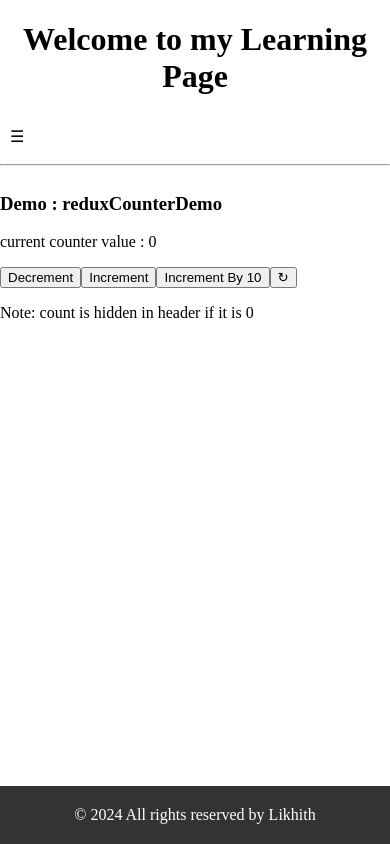
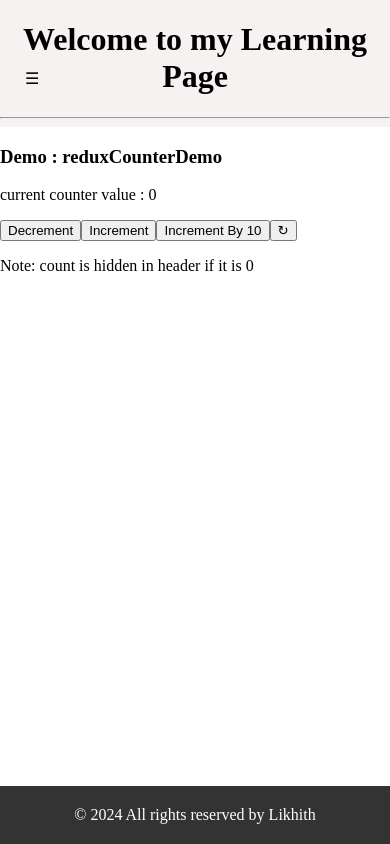
Before and after one commit to Likhith-Aningi/reactPractice, a React (Vite) app: page /demos/reduxCounterDemo in a window 390 px wide. Built offline with nearby package versions, Linux system fonts and the light colour scheme.

Commit message:
menu for mobiles optimzed

```diff
--- a/package.json
+++ b/package.json
@@ -4,7 +4,7 @@
   "version": "0.0.0",
   "type": "module",
   "scripts": {
-    "dev": "vite",
+    "dev": "vite --host",
     "build": "vite build",
     "lint": "eslint . --ext js,jsx --report-unused-disable-directives --max-warnings 0",
     "preview": "vite preview"
@@ -16,7 +16,7 @@
     "react-dom": "^18.2.0",
     "react-redux": "^9.1.1",
     "react-router-dom": "^6.22.3",
-    "react-toastify": "^10.0.5"
+    "react-toastify": "^11.0.5"
   },
   "devDependencies": {
     "@types/react": "^18.2.56",
--- a/src/App.css
+++ b/src/App.css
@@ -1,7 +1,7 @@
 :root {
   --dark-color: rgb(238, 232, 223);
   --dark-bg-color: #1d1c1c;
-  --bg-color: #fff;
+  --bg-color: #f7f2f2;
 }
 
 .app,
@@ -356,6 +356,7 @@ a.active {
   width: 300px;
   box-sizing: border-box;
 }
+
 .todo-container {
   max-width: 600px;
   margin: 0 auto;
@@ -402,7 +403,8 @@ a.active {
   margin: 3px;
   cursor: pointer;
   font-size: 14px;
-  flex-shrink: 0; /* Prevents shrinking */
+  flex-shrink: 0;
+  /* Prevents shrinking */
 }
 
 .todo-btn {
@@ -413,8 +415,10 @@ a.active {
   cursor: pointer;
   font-size: 16px;
   transition: transform 0.2s;
-  flex-shrink: 0; /* Prevents shrinking */
-  min-width: 35px; /* Fixed minimum width */
+  flex-shrink: 0;
+  /* Prevents shrinking */
+  min-width: 35px;
+  /* Fixed minimum width */
 }
 
 .todo-btn:hover {
@@ -429,6 +433,7 @@ a.active {
 .todo-btn-delete {
   background-color: rgb(211, 39, 39);
 }
+
 @media screen and (max-width: 480px) {
 
   /* for mobile view*/
@@ -450,6 +455,44 @@ a.active {
 
   .header.show-menu {
     display: flex;
+    flex-direction: column;
+    position: fixed;
+    /* make it overlay the entire screen */
+    top: 0;
+    left: 0;
+    width: 100vw;
+    height: 100vh;
+    background-color: var(--bg-color);
+    z-index: 999;
+    /* stay above everything else */
+    justify-content: center;
+    align-items: center;
+    gap: 20px;
+    overflow-y: auto;
+  }
+
+  .app-dark .header.show-menu {
+    background-color: var(--dark-bg-color);
+  }
+
+  .header.show-menu li {
+    font-size: 1.5rem;
+  }
+
+  /* Optional: style close (✕) button to stay visible */
+  .hamburger-menu {
+    position: fixed;
+    top: 7%;
+    left: 15px;
+    z-index: 1000;
+    display: block;
+    cursor: pointer;
+    padding: 10px;
+    border-radius: 50%;
+    background-color: var(--bg-color);
+  }
+  .app-dark .hamburger-menu{
+    background-color: var(--dark-bg-color);
   }
 
   .header li:not(:first-child) {
@@ -457,12 +500,6 @@ a.active {
     padding-top: 8px;
   }
 
-  .hamburger-menu {
-    display: block;
-    cursor: pointer;
-    padding: 10px;
-  }
-
   .pwd-gen-container .cbs {
     display: flex;
     margin-bottom: 20px;
```
Also changed, not shown: 1 other file (tests, documents, lock files or other folders).
